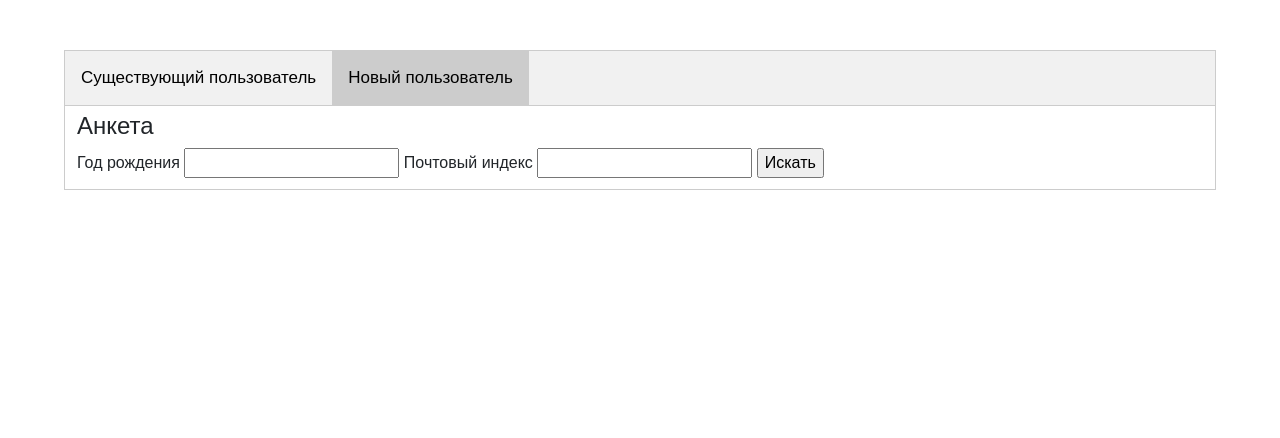
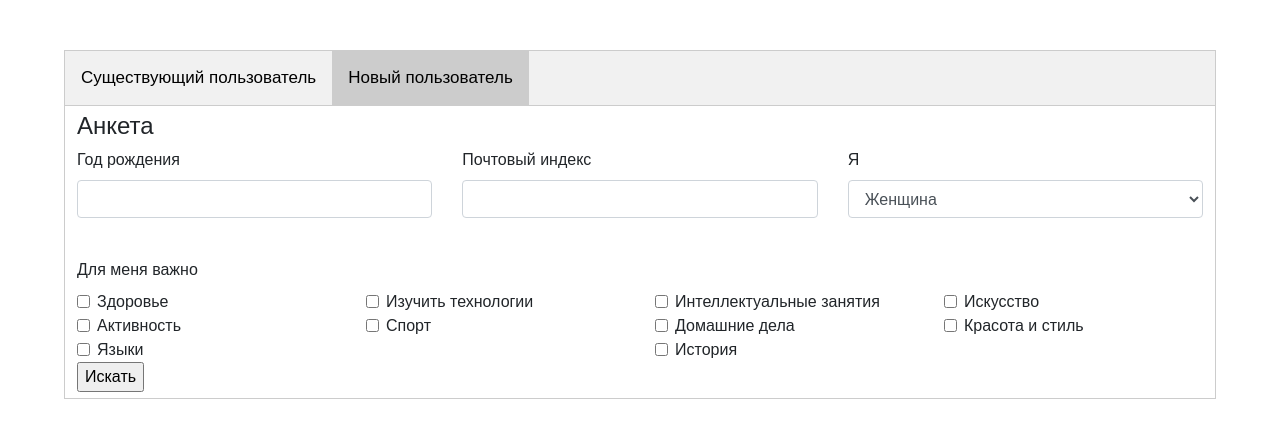
Before and after one commit to dkbrz/agehackmos, a Flask app: page / in a window 1280 px wide, after a click on "Новый пользователь". Shown: the part 56-494 px from the top of the page. Run offline with Flask 3, Linux system fonts and the light colour scheme.

Commit message:
pre-final

```diff
--- a/app/app.py
+++ b/app/app.py
@@ -1,7 +1,7 @@
 import sqlite3
 import pandas as pd
 from flask import Flask, render_template, request, g
-from queries import EXISTING_QUERY, CAT_INFO, GROUP_INFO, HISTORY
+from queries import EXISTING_QUERY, CAT_INFO, GROUP_INFO, HISTORY, QUESTIONNAIRE_GROUPS, QUESTIONNAIRE_CAT
 
 app = Flask(__name__)
 DATABASE = 'app.db'
@@ -24,8 +24,6 @@ def close_connection(exception):
 
 
 def query_db(query, args=(), one=False):
-	print(args)
-
 	cur = get_db().execute(query, args)
 	rv = cur.fetchall()
 	cur.close()
@@ -69,6 +67,7 @@ def existing():
 	if request.values:
 		user_id = request.values.get("user_id", int)
 
+	user = query_db("SELECT age_group, is_woman FROM users WHERE user_id = ?", args=(user_id,), one=True)
 	result = query_db(
 		EXISTING_QUERY,
 		args=(user_id, user_id, user_id, user_id, user_id,)
@@ -94,12 +93,43 @@ def existing():
 
 	history = pd.DataFrame(query_db(HISTORY, args=(user_id,)), columns=['l1', 'l2', 'l3', 'start', 'finish', 'n'])
 
-	return render_template("results.html", data=data, history=history.to_dict('records'))
+	return render_template("results.html", user=user, data=data, history=history.to_dict('records'))
 
 @app.route('/new')
 def new():
-	data = data_to_page(pd.DataFrame())
-	return render_template("results.html", data=data)
+	if request.values:
+		postalcode = request.values.get("postalcode", int)
+		age_group = max(min((2023 - int(request.values.get("birthyear", int))) // 10 * 10, 90), 50)
+		gender = 1 if request.values.get("gender") == 'f' else 0
+		ok_cats = {i[0] for i in request.values.items() if i[1] == '1'}
+
+	result = query_db(
+		QUESTIONNAIRE_GROUPS,
+		args=(postalcode, age_group, gender,)
+	)
+
+	groups = pd.DataFrame(result, columns=[
+		'group_id', 'is_online', 'category_id', 'same_district', 'same_zone',
+		'same_post', 'n_neighbors', 'total_rank'
+	])
+	groups = groups.drop_duplicates(subset=['category_id'], keep='first')
+	groups['num'] = range(1, groups.shape[0] + 1)
+
+	group_info = pd.DataFrame(
+		query_db(GROUP_INFO),
+		columns=['group_id', 'is_online', 'address', 'monday', 'tuesday', 'wednesday', 'thursday', 'friday', 'saturday', 'sunday']
+	).drop_duplicates(subset='group_id', keep='first')
+	cat_info = pd.DataFrame(query_db(CAT_INFO), columns=['category_id', 'l1', 'l2', 'l3', 'category'])
+
+	groups = groups.merge(cat_info).merge(group_info)
+
+	cats = pd.DataFrame(query_db(QUESTIONNAIRE_CAT), columns=['category_id', 'feature'])
+	if len(ok_cats) > 0:
+		cats = cats[cats['feature'].isin(ok_cats)]
+		groups = groups[groups['category_id'].isin(cats['category_id'])]
+
+	data = data_to_page(groups)
+	return render_template("results.html", data=data, user=(age_group, gender))
 
 if __name__ == '__main__':
 	app.run(debug=True, port=5001)
--- a/app/queries.py
+++ b/app/queries.py
@@ -45,6 +45,7 @@ LEFT JOIN (
 	SELECT
 		base.category3_id as category_out
 		, round(-0.94628879 - 0.07349178714361423 * coalesce(category_rank, 50) - 0.09995501644536509 * coalesce(rank_age, 50) + 1.0775831177458692 * coalesce(same, 0), 4) as total_rank
+		-- , round(-1 * coalesce(category_rank, 50) - 0.1 * coalesce(rank_age, 50) + 100 * coalesce(same, 0), 4) as total_rank
 		, coalesce(will_continue, 0) as already_ok
 	FROM (
 		SELECT category3_id
@@ -141,3 +142,65 @@ GROUP BY category1_name
 	, category3_name
 ORDER BY start_date DESC, finish_date DESC
 """
+
+
+QUESTIONNAIRE_GROUPS = """
+SELECT
+	group_suggest.group_id
+	, is_online
+	, category3_id
+	, same_district
+	, same_zone
+	, same_post
+	, n_neighbors
+	, total_rank
+FROM (
+	SELECT
+		groups.group_id
+		, max(is_online) as is_online
+		, min(category3_id) as category3_id
+		, max(ends_soon) as ends_soon
+		, coalesce(g_district, 0) = u_district AND u_district > 0 as same_district
+		, coalesce(g_zone, 0) = u_zone AND u_zone > 0 as same_zone
+		, coalesce(g_postal_code, 0) = u_postal AND u_postal > 0 as same_post
+		, coalesce(n_neighbors, 0) as n_neighbors
+	FROM groups
+	LEFT JOIN group_locations ON groups.group_id = group_locations.group_id
+	LEFT JOIN (
+		SELECT code as u_postal, coalesce(zone_id, 0) as u_zone, coalesce(district_id, 0) as u_district
+		FROM postal_map
+		WHERE code = ?
+	) users ON 1=1
+	LEFT JOIN model_neighbors ON groups.group_id = model_neighbors.group_id AND users.u_postal = model_neighbors.postal_code
+	WHERE is_available = 1
+	GROUP BY groups.group_id
+) as group_suggest
+LEFT JOIN (
+	SELECT
+		base.category3_id as category_out
+		, - coalesce(rank_age, 50) as total_rank
+	FROM (
+		SELECT category3_id
+		FROM categories
+	) as base
+	LEFT JOIN (
+		SELECT category_out, rank_age
+		FROM model_age
+		WHERE age_group = ? AND is_woman = ?
+		ORDER BY rank_age ASC
+	) rank_age ON base.category3_id = rank_age.category_out
+	INNER JOIN (
+		SELECT DISTINCT category3_id, 1 as is_available
+		FROM groups
+		WHERE is_available = 1
+	) group_availability ON base.category3_id = group_availability.category3_id
+	-- ORDER BY total_rank DESC
+) as category_suggest ON group_suggest.category3_id = category_suggest.category_out
+WHERE ends_soon = 0
+ORDER BY total_rank DESC, same_district DESC, (same_zone + (n_neighbors > 5)) DESC, same_post DESC, n_neighbors DESC, ends_soon ASC
+"""
+
+QUESTIONNAIRE_CAT = """
+SELECT category3_id, feature
+FROM questionnaire
+"""
--- a/app/templates/index.html
+++ b/app/templates/index.html
@@ -1,6 +1,6 @@
 {% extends 'base.html' %}
 
-{% block title %} База фильмов {% endblock %}
+{% block title %} Московское долголетие {% endblock %}
 
 {% block content %}
 	<div class="tab">
@@ -24,10 +24,116 @@
 		<h4>Анкета</h4>
 	  	<div>
 			<form action="/new" target="_blank">
-				<label>Год рождения</label>
-				<input type="text" id="birthyear" name="birthyear"  pattern="19[0-9]{2}" title="Год рождения (например, 1950)">
-				<label>Почтовый индекс</label>
-				<input type="text" id="postalcode" name="postalcode" pattern="[0-9]{6}" title="Почтовый индекс (например, 101101)">
+				<div class="row">
+					<div class="col-md-4">
+						<div class="form-group">
+						    <label for="birthyear">Год рождения</label>
+						    <input type="text" id="birthyear" name="birthyear"  pattern="19[0-9]{2}" title="Год рождения (например, 1950)" class="form-control" required>
+						</div>
+					</div>
+					<div class="col-md-4">
+						<div class="form-group">
+						    <label for="postalcode">Почтовый индекс</label>
+							<input type="text" class="form-control" id="postalcode" name="postalcode" pattern="[0-9]{6}" title="Почтовый индекс (например, 101101)" required>
+						</div>
+					</div>
+					<div class="col-md-4">
+						<div class="form-group">
+						    <label for="gender">Я</label>
+							<select id="gender" name="gender" class="form-control" required>
+							  <option value="f" selected>Женщина</option>
+							  <option value="m">Мужчина</option>
+							</select>
+						</div>
+					</div>
+				</div>
+				<br><label>Для меня важно</label><br>
+				<div class="row">
+					<div class="col-md-3">
+						<div class="form-check">
+							<input class="form-check-input" type="checkbox" value=1 name="health">
+							<label class="form-check-label" for="defaultCheck1">
+							Здоровье
+							</label>
+						</div>
+					</div>
+					<div class="col-md-3">
+						<div class="form-check">
+							<input class="form-check-input" type="checkbox" value=1 name="technology">
+							<label class="form-check-label" for="defaultCheck1">
+							Изучить технологии
+							</label>
+						</div>
+					</div>
+					<div class="col-md-3">
+						<div class="form-check">
+							<input class="form-check-input" type="checkbox" value=1 name="intellect">
+							<label class="form-check-label" for="defaultCheck1">
+							Интеллектуальные занятия
+							</label>
+						</div>
+					</div>
+					<div class="col-md-3">
+						<div class="form-check">
+							<input class="form-check-input" type="checkbox" value=1 name="art">
+							<label class="form-check-label" for="defaultCheck1">
+							Искусство
+							</label>
+						</div>
+					</div>
+				</div>
+				<div class="row">
+					<div class="col-md-3">
+						<div class="form-check">
+							<input class="form-check-input" type="checkbox" value=1 name="active">
+							<label class="form-check-label" for="defaultCheck1">
+							Активность
+							</label>
+						</div>
+					</div>
+					<div class="col-md-3">
+						<div class="form-check">
+							<input class="form-check-input" type="checkbox" value=1 name="sport">
+							<label class="form-check-label" for="defaultCheck1">
+							Спорт
+							</label>
+						</div>
+					</div>
+					<div class="col-md-3">
+						<div class="form-check">
+							<input class="form-check-input" type="checkbox" value=1 name="home">
+							<label class="form-check-label" for="defaultCheck1">
+							Домашние дела
+							</label>
+						</div>
+					</div>
+					<div class="col-md-3">
+						<div class="form-check">
+							<input class="form-check-input" type="checkbox" value=1 name="beauty">
+							<label class="form-check-label" for="defaultCheck1">
+							Красота и стиль
+							</label>
+						</div>
+					</div>
+				</div>
+				<div class="row">
+					<div class="col-md-6">
+						<div class="form-check">
+							<input class="form-check-input" type="checkbox" value=1 name="language">
+							<label class="form-check-label" for="defaultCheck1">
+							Языки
+							</label>
+						</div>
+					</div>
+					<div class="col-md-6">
+						<div class="form-check">
+							<input class="form-check-input" type="checkbox" value=1 name="history">
+							<label class="form-check-label" for="defaultCheck1">
+							История
+							</label>
+						</div>
+					</div>
+				</div>
 				<input type="submit" value="Искать">
 			</form>
 		</div>
--- a/app/templates/results.html
+++ b/app/templates/results.html
@@ -5,7 +5,8 @@
 {% block content %}
     <div class="row">
         <div class="col-md-9">
-            <h2>Рекомендации</h2>
+            <h2>Рекомендации. {% if user[1] == 1 %} Женщина {% else %} Мужчина {% endif %},
+                ~ {{user[0]}} лет</h2>
             <div class="row">
                 <div class="col-md-4">
                     <h4>Для ума</h3>
```
Also changed, not shown: app/requirements.txt (added, +15 -0 lines), 9 other files.
